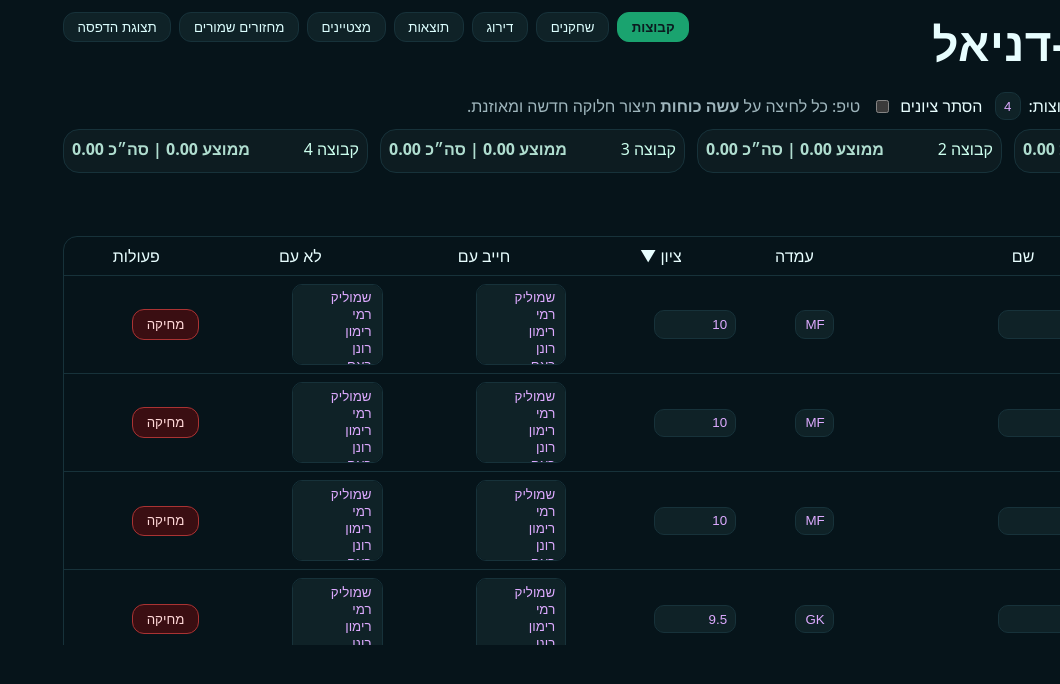
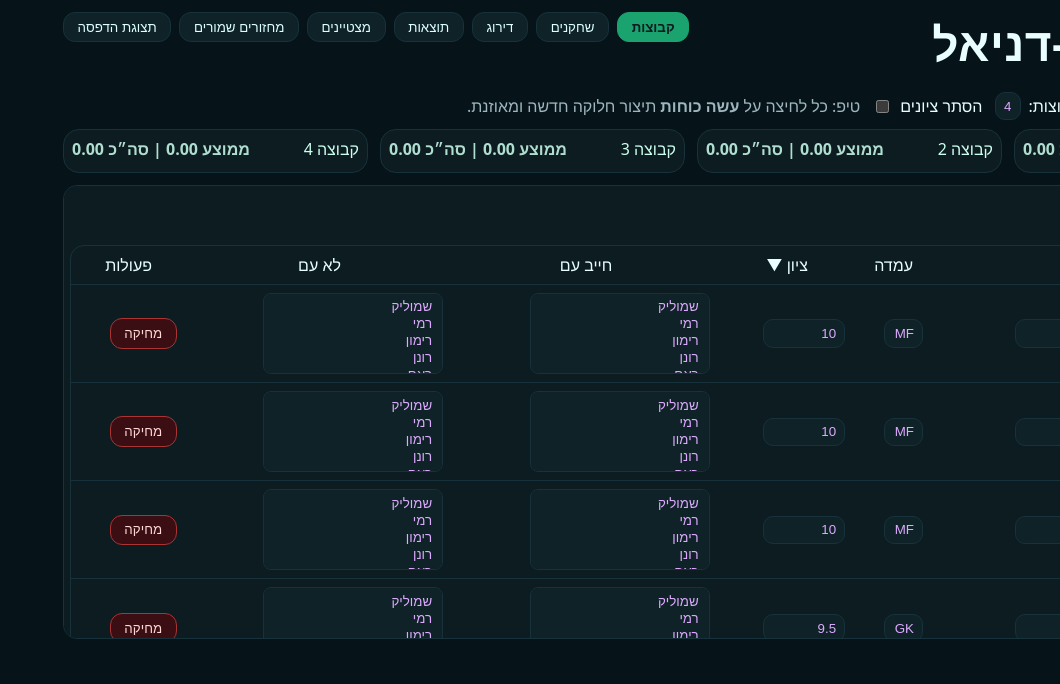
Before and after one commit to ShmuelBarazani/kat-regel-gan-daniel-v2, a React (Vite) app: page / in a window 1280 px wide. Shown: the top 684 px of the page, without its empty margins (220-1280 px from the left). Built offline with nearby package versions, Linux system fonts and the light colour scheme.

Commit message:
Update styles.css

```diff
--- a/src/styles/styles.css
+++ b/src/styles/styles.css
@@ -102,3 +102,28 @@ select{ appearance:none; }
 /* גלילה פנימית לרשימת השחקנים + ריווח לכפתור */
 .players-scroll { margin-top: 12px; max-height: 460px; overflow: auto; }
 .players-page .toolbar { margin: 6px 0 10px; }
+/* גלילה פנימית לרשימת השחקנים בעמוד "קבוצות" */
+.players-scroll {
+  margin-top: 12px;
+  max-height: 55vh;   /* אפשר לכוון */
+  overflow: auto;
+  border: 1px solid var(--border);
+  border-radius: 14px;
+  padding: 6px;
+  background: var(--panel);
+}
+
+/* ריווח ברור לכפתור הוסף שחקן, שלא יהיה "צמוד" לטבלה */
+.players-page .players-toolbar { margin: 8px 8px 10px; }
+
+/* מולטי-סלקט לעריכת "חייב עם / לא עם" */
+.players-table select.multi {
+  min-width: 180px;
+  background: #0f2227;
+  color: #daf;
+  border: 1px solid var(--border);
+  border-radius: 8px;
+}
+
+/* מודאל מעל הכל – כדי שתמיד יהיה קליקבילי */
+.modal-backdrop { z-index: 10000; }
```
